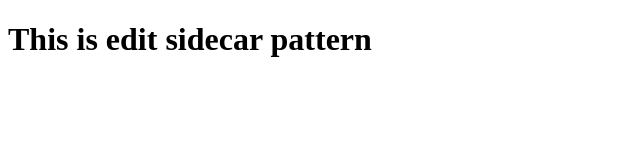
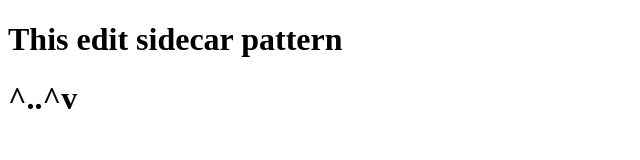
Before and after one commit to Suah-Cho/sidecar, a plain HTML site: page index.html in a window 1280 px wide. Shown: the whole page, without its empty margins (0-640 px from the left). Drawn offline with Linux system fonts and the light colour scheme.

Commit message:
Update index.html

```diff
--- a/index.html
+++ b/index.html
@@ -4,6 +4,7 @@
         <title>sidecar</title>
     </head>
     <body>
-        <h1>This is edit sidecar pattern</h1>
+        <h1>This edit sidecar pattern</h1>
+        <h1>^..^v</h1>
     </body>
 </html>
```
